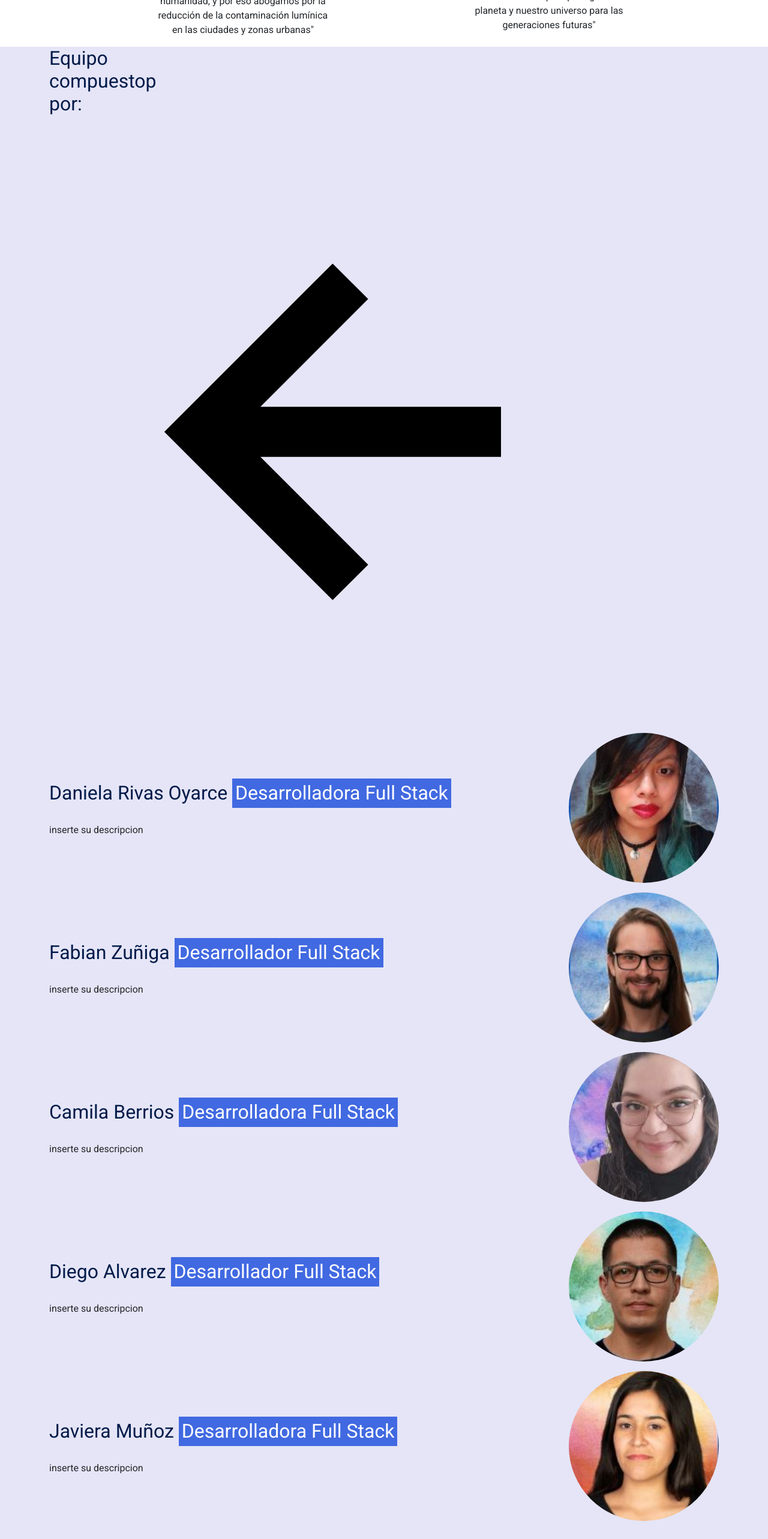
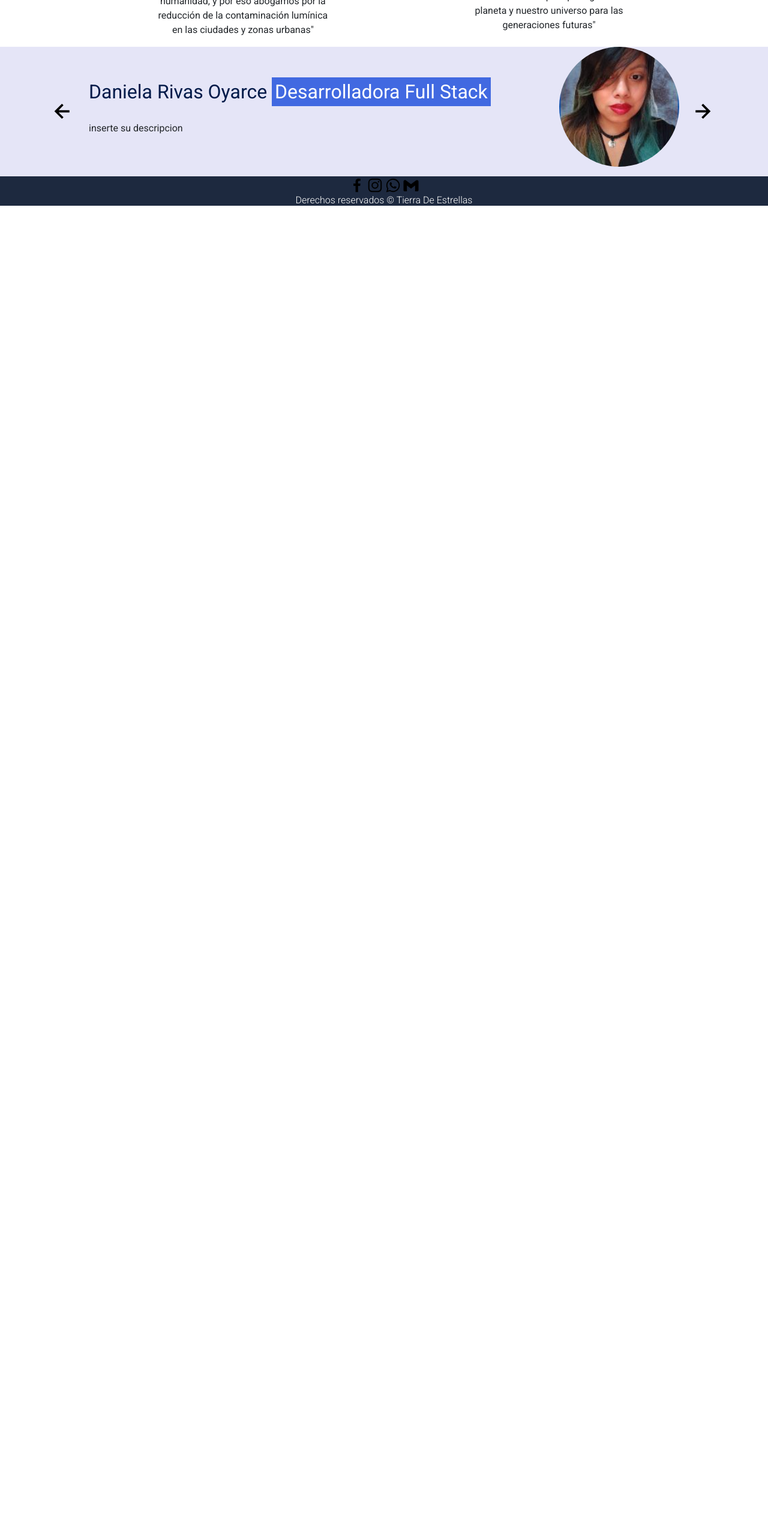
Before and after one commit to fabifatal/Tierra-De-Estrellas, a React (Create React App) app in the folder React/tdar/: page /Nosotros in a window 1280 px wide. Shown: the part 1440-4006 px from the top of the page at 60% size. After the commit the page ends 1791 px from the top, so only its background shows below. Built offline with nearby package versions, Linux system fonts and the light colour scheme.

Commit message:
Tercer arreglo

```diff
--- a/React/tdar/src/components/Carrucel.js
+++ b/React/tdar/src/components/Carrucel.js
@@ -15,59 +15,56 @@ import javi from "../imagenes/Javi.jpg"
 
 const CarrucelInicio = () => {
     return (
-        <div className="astronomos">
-            <div className="fondoAstronomos_container container">
-                <h2 className="subtitle">Astronomos reconocidos</h2>
+        <div className="testimony">
+
+            <div className="testimony__container container">
+                <img src={izquierda} className="testimony__arrow" id="before" />
+
+                <section className="testimony__body testimony__body--show " data-id="1">
+                    <div className="testimony__texts">
+                        <h2 className="subtitle">José Maza Sancho <span className="testimony__course">Astrónomo Chileno</span></h2>
+                        <p className="testimony__review">Doctor en Astronomía, con mención en astrofísica. Sus estudios se centraron en el estudio de las supernovas, la ejecución de una búsqueda con prisma objetivo de objetos con líneas de emisión, energía oscura y cuásares, los cuales le llevaron a ser galardonado con el Premio Nacional de Ciencias Exactas en 1999. A partir 2017 adquirió fama con sus libros de divulgación científica y pódcast.</p>
                     </div>
 
-            <div className="descripcionAstronomos_container container">
-            <img src= {izquierda} className="astronomos_arrow" id="before" />
-
-                <section className="descripcion_body descripcion_body--show " data-id="1">
-                    <div className="descripcion_text">
-                        <h2 className="subtitle">José Maza Sancho <span className="testimony__course">Astrónomo Chileno</span></h2>
-                        <p className="descripcion_review">Doctor en Astronomía, con mención en astrofísica. Sus estudios se centraron en el estudio de las supernovas, la ejecución de una búsqueda con prisma objetivo de objetos con líneas de emisión, energía oscura y cuásares, los cuales le llevaron a ser galardonado con el Premio Nacional de Ciencias Exactas en 1999. A partir 2017 adquirió fama con sus libros de divulgación científica y pódcast.</p>
-                    </div>
-
-                    <figure className="astronomo_picture">
-                        <img src= {josem} className="astronomo_img" />
+                    <figure className="testimony__picture">
+                        <img src={josem} className="testimony__img" />
                     </figure>
                 </section>
 
-                <section className="descripcion_body descripcion_body--show " data-id="2">
-                    <div className="descripcion_text">
+                <section className="testimony__body " data-id="2">
+                    <div className="testimony__texts">
                         <h2 className="subtitle">Teresa Paneque Carreño <span className="testimony__course">Astrónoma Chilena/Española</span></h2>
-                        <p className="descripcion_review">Su área de especialización es la formación de planetas, específicamente el estudio de las condiciones químicas en los entornos de formación planetaria. En 2021 es coautora de una publicación científica que describe inestabilidades gravitacionales de la estrella Elias 2-27, entregando evidencia a la hipótesis de inestabilidad gravitacional en discos protoplanetarios.</p>
+                        <p className="testimony__review">Su área de especialización es la formación de planetas, específicamente el estudio de las condiciones químicas en los entornos de formación planetaria. En 2021 es coautora de una publicación científica que describe inestabilidades gravitacionales de la estrella Elias 2-27, entregando evidencia a la hipótesis de inestabilidad gravitacional en discos protoplanetarios.</p>
                     </div>
 
-                    <figure className="astronomo_picture">
-                        <img src= {tere} className="astronomo_img" />
+                    <figure className="testimony__picture">
+                        <img src={tere} className="testimony__img" />
                     </figure>
                 </section>
 
-                <section className="descripcion_body descripcion_body--show " data-id="3">
-                    <div className="descripcion_text">
+                <section className="testimony__body " data-id="3">
+                    <div className="testimony__texts">
                         <h2 className="subtitle">María Teresa Ruiz <span className="testimony__course">Astrónoma Chilena</span></h2>
-                        <p className="descripcion_review">Fue ganadora con el Premio Nacional de Ciencias Exactas en 1997. Especializada en el estudio de las estrellas enanas de baja masa, ha descubierto una supernova en el momento de explotar, dos nebulosas planetarias en el halo de nuestra galaxia y la enana «café» en las proximidades del sistema solar llamada Kelu (de kelü, «rojo» en mapudungún), en la Constelación de Hidra.</p>
+                        <p className="testimony__review">Fue ganadora con el Premio Nacional de Ciencias Exactas en 1997. Especializada en el estudio de las estrellas enanas de baja masa, ha descubierto una supernova en el momento de explotar, dos nebulosas planetarias en el halo de nuestra galaxia y la enana «café» en las proximidades del sistema solar llamada Kelu (de kelü, «rojo» en mapudungún), en la Constelación de Hidra.</p>
                     </div>
 
-                    <figure className="astronomo_picture">
-                        <img src= {maria} className="astronomo_img" />
+                    <figure className="testimony__picture">
+                        <img src={maria} className="testimony__img" />
                     </figure>
                 </section>
 
-                <section className="descripcion_body descripcion_body--show " data-id="4">
-                    <div className="descripcion_text">
+                <section className="testimony__body " data-id="4">
+                    <div className="testimony__textst">
                         <h2 className="subtitle">Mónica Rubio López <span className="testimony__course">Astrónoma Chilena</span></h2>
-                        <p className="descripcion_review">directora de la Sociedad Chilena de Astronomía (SOCHIAS) entre 2019 y 2021. Por sus importantes contribuciones a la astronomía obtuvo el Premio Nacional de Ciencias Exactas del año 2021. En 2015 encabezó un estudio que fue publicado en la Revista Nature, sobre una nueva forma de maternidad estelar, descubierta tras el hallazgo de una "incubadora" de estrellas al alero de Wolf-Lundmark-Melotte (WLM), que se encuentra a tres millones de años luz del planeta Tierra</p>
+                        <p className="testimony__review">directora de la Sociedad Chilena de Astronomía (SOCHIAS) entre 2019 y 2021. Por sus importantes contribuciones a la astronomía obtuvo el Premio Nacional de Ciencias Exactas del año 2021. En 2015 encabezó un estudio que fue publicado en la Revista Nature, sobre una nueva forma de maternidad estelar, descubierta tras el hallazgo de una "incubadora" de estrellas al alero de Wolf-Lundmark-Melotte (WLM), que se encuentra a tres millones de años luz del planeta Tierra</p>
                     </div>
 
-                    <figure className="astronomo_picture">
-                        <img src= {monica} className="astronomo_img" />
+                    <figure className="testimony__picture">
+                        <img src={monica} className="testimony__img" />
                     </figure>
                 </section>
 
-                <img src= {derecha} className="astronomos_arrow" id="next" />
+                <img src={derecha} className="testimony__arrow" id="next" />
             </div>
 
         </div>
@@ -77,70 +74,67 @@ const CarrucelInicio = () => {
 
 const CarrucelNosotros = () => {
     return (
-        <div className="astronomos">
-        <div className="fondoAstronomos_container container">
-            <h2 className="subtitle">Equipo compuestop por:</h2>
+        <div className="testimony">
+
+            <div className="testimony__container container">
+                <img src={izquierda} className="testimony__arrow" id="before" />
+
+                <section className="testimony__body testimony__body--show" data-id="1">
+                    <div className="testimony__texts">
+                        <h2 className="subtitle">Daniela Rivas Oyarce <span className="testimony__course">Desarrolladora Full Stack</span></h2>
+                        <p className="testimony__review">inserte su descripcion</p>
                     </div>
 
-        <div className="descripcionAstronomos_container container">
-            <img src= {izquierda} className="astronomos_arrow" id="before" />
-
-            <section className="descripcion_body descripcion_body--show " data-id="1">
-                <div className="descripcion_text">
-                    <h2 className="subtitle">Daniela Rivas Oyarce <span className="testimony__course">Desarrolladora Full Stack</span></h2>
-                    <p className="descripcion_review">inserte su descripcion</p>
-                </div>
-
-                <figure className="astronomo_picture">
-                    <img src= {dani} className="astronomo_img" />
+                    <figure className="testimony__picture">
+                        <img src={dani} className="testimony__img" />
                     </figure>
                 </section>
 
-            <section className="descripcion_body descripcion_body--show " data-id="2">
-                <div className="descripcion_text">
+                <section className="testimony__body " data-id="2">
+                    <div className="testimony__texts">
                         <h2 className="subtitle">Fabian Zuñiga <span className="testimony__course">Desarrollador Full Stack</span></h2>
-                    <p className="descripcion_review">inserte su descripcion</p>
+                        <p className="testimony__review">inserte su descripcion</p>
                     </div>
 
-                <figure className="astronomo_picture">
-                    <img src= {fabi} className="astronomo_img" />
+                    <figure className="testimony__picture">
+                        <img src={fabi} className="testimony__img" />
                     </figure>
                 </section>
 
-            <section className="descripcion_body descripcion_body--show " data-id="3">
-                <div className="descripcion_text">
+                <section className="testimony__body " data-id="3">
+                    <div className="testimony__texts">
                         <h2 className="subtitle">Camila Berrios <span className="testimony__course">Desarrolladora Full Stack</span></h2>
-                    <p className="descripcion_review">inserte su descripcion</p>
+                        <p className="testimony__review">inserte su descripcion</p>
                     </div>
 
-                <figure className="astronomo_picture">
-                    <img src= {cami} className="astronomo_img" />
+                    <figure className="testimony__picture">
+                        <img src={cami} className="testimony__img" />
                     </figure>
                 </section>
 
-            <section className="descripcion_body descripcion_body--show " data-id="4">
-                <div className="descripcion_text">
+                <section className="testimony__body " data-id="4">
+                    <div className="testimony__texts">
                         <h2 className="subtitle">Diego Alvarez <span className="testimony__course">Desarrollador Full Stack</span></h2>
-                    <p className="descripcion_review">inserte su descripcion</p>
+                        <p className="testimony__review">inserte su descripcion</p>
                     </div>
 
-                <figure className="astronomo_picture">
-                    <img src= {diego} className="astronomo_img" />
+                    <figure className="testimony__picture">
+                        <img src={diego} className="testimony__img" />
                     </figure>
                 </section>
 
-            <section className="descripcion_body descripcion_body--show " data-id="5">
-                <div className="descripcion_text">
+                <section className="testimony__body " data-id="5">
+                    <div className="testimony__texts">
                         <h2 className="subtitle">Javiera Muñoz <span className="testimony__course">Desarrolladora Full Stack</span></h2>
-                    <p className="descripcion_review">inserte su descripcion</p>
+                        <p className="testimony__review">inserte su descripcion</p>
                     </div>
 
-                <figure className="astronomo_picture">
-                    <img src= {javi} className="astronomo_img" />
+                    <figure className="testimony__picture">
+                        <img src={javi} className="testimony__img" />
                     </figure>
                 </section>
 
-            <img src= {derecha} className="astronomos_arrow" id="next" />
+                <img src={derecha} className="testimony__arrow" id="next" />
             </div>
 
         </div>
--- a/React/tdar/src/css/style.css
+++ b/React/tdar/src/css/style.css
@@ -107,7 +107,7 @@ body {
 
 /*------------- Inicio astronomos/nosotros slide-------------------------*/
 
-.astronomos {
+/*.astronomos {
     background-color: #e5e5f7;
 
     background-image: radial-gradient(#444cf7 0.5px, transparent 0.5px), radial-gradient(#444cf7 0.5px, #e5e5f7 0.5px);
@@ -120,23 +120,23 @@ body {
     grid-template-columns: 1fr 1fr;
     gap: 1em;
     align-items: center;
+}*/
+
+.testimony{
+    background-color: #e5e5f7;
+    background-image: radial-gradient(#444cf7 0.5px, transparent 0.5px), radial-gradient(#444cf7 0.5px, #e5e5f7 0.5px);
+    background-size: 20px 20px;
+    background-position: 0 0, 10px 10px;
 }
 
-*/
-/*dandole forma a lo que puse dentro del contenedor de astronomos*/
-
-.astronomos {
-    background-color: #e5e5f7;
-}
-
-.fondoAstronomos_container {
+.testimony__container{
     display: grid;
     grid-template-columns: 50px 1fr 50px;
     gap: 1em;
     align-items: center;
 }
 
-.descripcion_body {
+.testimony__body{
     display: grid;
     grid-template-columns: 1fr max-content;
     justify-content: space-between;
@@ -148,35 +148,37 @@ body {
     pointer-events: none;
 }
 
-.descripcion_body--show {
+
+.testimony__body--show{
     pointer-events: unset;
     opacity: 1;
     transition: opacity 1.5s ease-in-out;
 }
 
-.astronomo_img {
-    width: 250px;
-    height: 250px;
+.testimony__img{
+    width: 200px;
+    height: 200px;
     border-radius: 50%;
     object-fit: cover;
     object-position: 50% 30%;
 }
 
-.descripcion_text {
+.testimony__texts{
     max-width: 700px;
 }
 
-.testimony__course {
+.testimony__course{
     background-color: royalblue;
     color: #fff;
     display: inline-block;
     padding: 5px;
 }
 
-.astronomos_arrow {
+.testimony__arrow{
     width: 90%;
     cursor: pointer;
 }
+
 
 /*------------- Fin astronomos conocidos slide-------------------------*/
 
--- a/React/tdar/src/index.js
+++ b/React/tdar/src/index.js
@@ -3,7 +3,7 @@ import ReactDOM from "react-dom";
 import App from "./App";
 import './scss/custom.scss'
 import 'bootstrap/dist/js/bootstrap.js';
-import './css/style.css'
+import './css/style.css';
 
 
 
```
Also changed, not shown: React/tdar/src/components/PruebaSlider.js (added, +31 -0 lines). Lines whose indentation alone changed are shown as unchanged.
